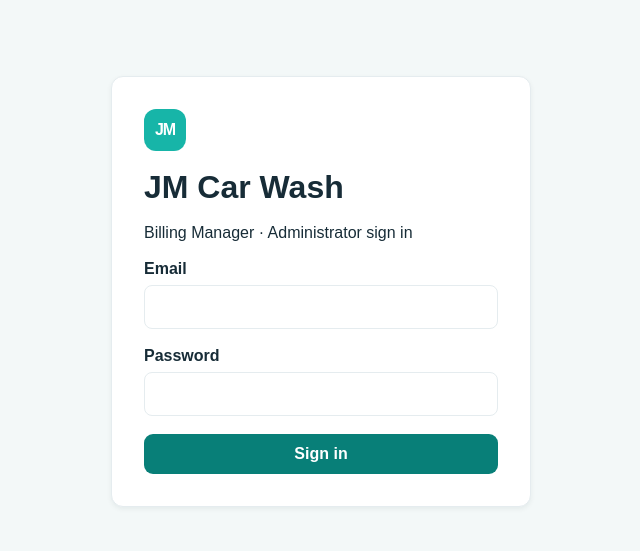
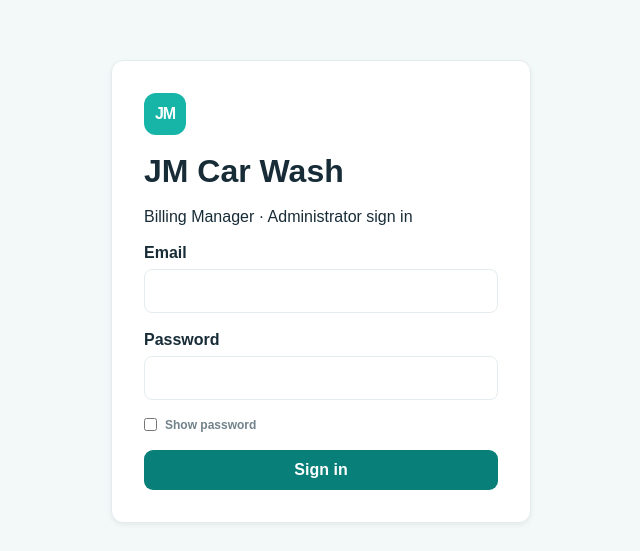
Before and after one commit to haroon239/jm-car-wash-billing-manager, a Next.js app: page /login in a window 1280 px wide. Shown: the part 109-660 px from the top of the page, without its empty margins (319-959 px from the left). Built offline with nearby package versions, Linux system fonts and the light colour scheme.

Commit message:
Add password visibility controls

```diff
--- a/src/app/login/page.tsx
+++ b/src/app/login/page.tsx
@@ -9,6 +9,7 @@ export default function LoginPage() {
   const [password, setPassword] = useState("");
   const [busy, setBusy] = useState(false);
   const [message, setMessage] = useState("");
+  const [showPassword, setShowPassword] = useState(false);
 
   async function submit(event: FormEvent<HTMLFormElement>) {
     event.preventDefault();
@@ -52,12 +53,20 @@ export default function LoginPage() {
         <label>
           Password
           <input
-            type="password"
+            type={showPassword ? "text" : "password"}
             autoComplete="current-password"
             required
             value={password}
             onChange={(event) => setPassword(event.target.value)}
           />
+        </label>
+        <label className="show-password-control">
+          <input
+            type="checkbox"
+            checked={showPassword}
+            onChange={(event) => setShowPassword(event.target.checked)}
+          />
+          Show password
         </label>
         {message && (
           <p role="alert" className="login-error">
--- a/src/styles.css
+++ b/src/styles.css
@@ -2497,6 +2497,23 @@ td small {
   border-radius: 8px;
   padding: 12px;
 }
+.show-password-control {
+  display: flex !important;
+  grid-template-columns: none !important;
+  align-items: center;
+  gap: 8px !important;
+  width: fit-content;
+  color: var(--muted);
+  font-size: 12px;
+  cursor: pointer;
+}
+.show-password-control input {
+  width: auto !important;
+  margin: 0;
+}
+.backup-show-password {
+  grid-column: 2;
+}
 .login-card .login-error {
   color: #b42318;
 }
@@ -2540,3 +2557,8 @@ td small {
 .password-card .password-error {
   color: #b42318;
 }
+@media (max-width: 800px) {
+  .backup-show-password {
+    grid-column: 1;
+  }
+}
```
Also changed, not shown: src/views/SettingsPage.tsx (+22 -4 lines).
